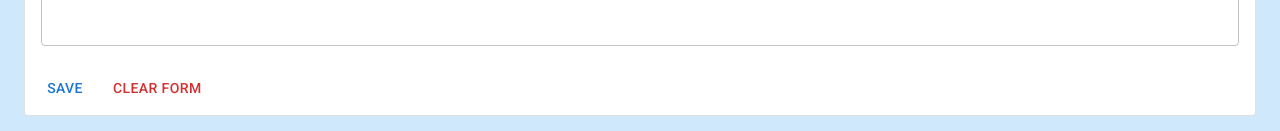
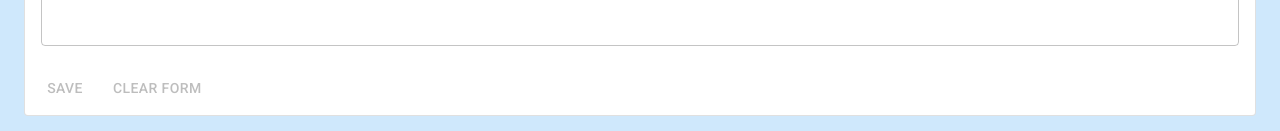
Before and after one commit to esilyaev/noteballs, a React (Vite) app: page /notes in a window 1280 px wide. Shown: the part 240-371 px from the top of the page. Built offline with nearby package versions, Linux system fonts and the light colour scheme.

Commit message:
some rule for activate btns on NoteCreateForm

```diff
--- a/src/components/Forms/NoteCreateForm.tsx
+++ b/src/components/Forms/NoteCreateForm.tsx
@@ -7,7 +7,7 @@ import {
   TextField,
   Typography,
 } from "@mui/material";
-import React, { useState } from "react";
+import React, { useMemo, useState } from "react";
 
 interface Props {
   addNewNote: (note: INote) => void;
@@ -48,6 +48,16 @@ export const NoteCreateForm: React.FC<Props> = ({ addNewNote }) => {
     reset();
   };
 
+  const isFormHaveAllFieldContent = useMemo(
+    () => title.length !== 0 && content.length !== 0,
+    [title, content]
+  );
+
+  const isFormNotEmpty = useMemo(
+    () => title.length !== 0 || content.length !== 0,
+    [title, content]
+  );
+
   return (
     <Card variant="outlined" sx={{ mb: 2 }}>
       <form onSubmit={handleSubmit} onReset={handleReset}>
@@ -80,8 +90,10 @@ export const NoteCreateForm: React.FC<Props> = ({ addNewNote }) => {
           />
         </CardContent>
         <CardActions>
-          <Button type="submit">Save</Button>
-          <Button type="reset" color="error">
+          <Button type="submit" disabled={!isFormHaveAllFieldContent}>
+            Save
+          </Button>
+          <Button type="reset" color="error" disabled={!isFormNotEmpty}>
             Clear form
           </Button>
         </CardActions>
```
